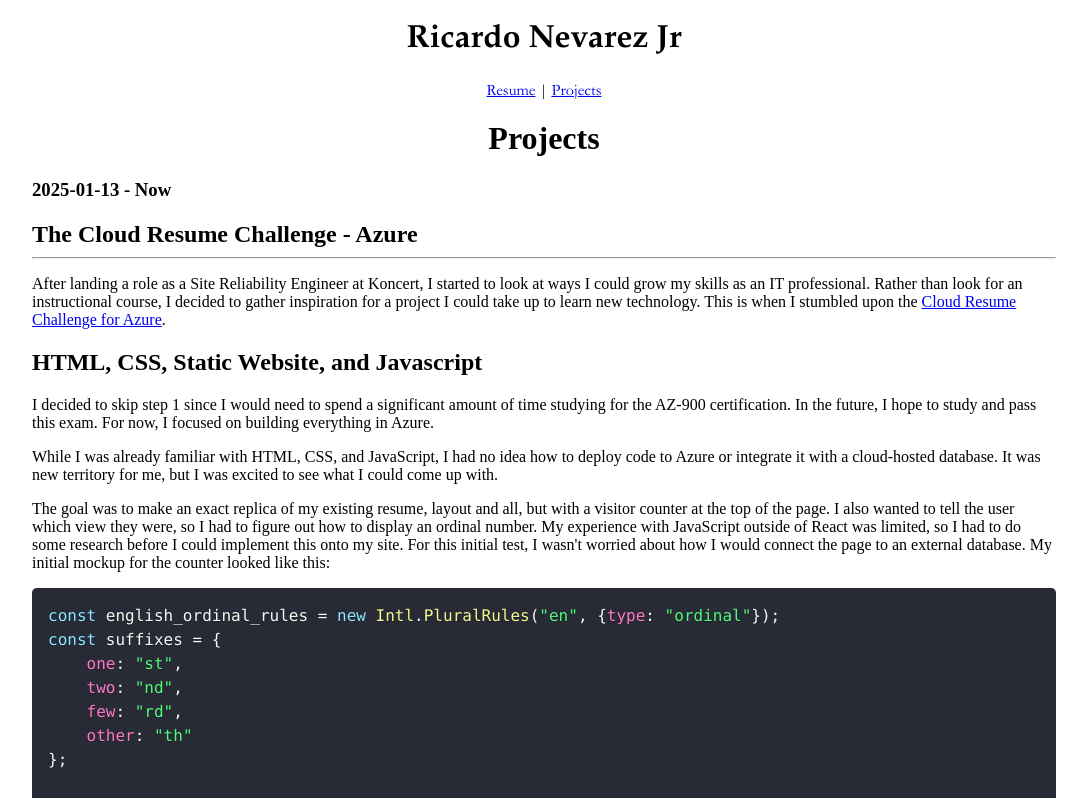
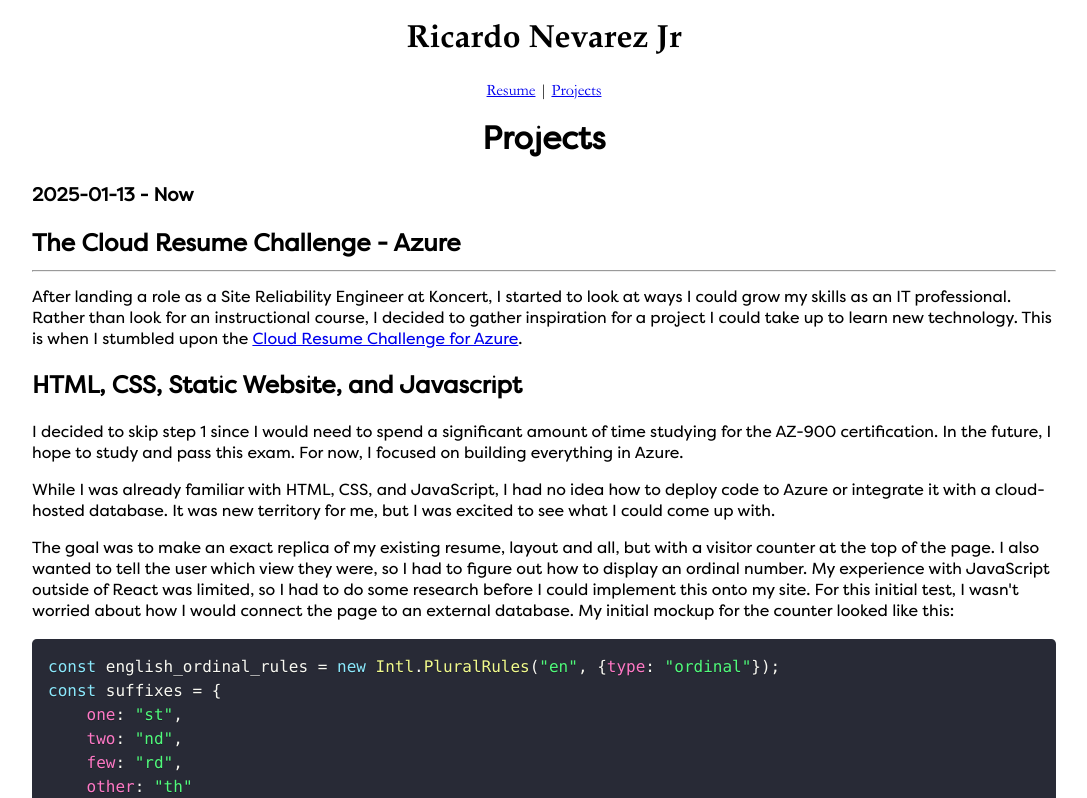
Before and after one commit to rnevarez-cloud/resume-nevarez-cloud, a React (Create React App) app: page /Projects in a window 1280 px wide. Shown: the top 798 px of the page, without its empty margins (96-1183 px from the left). Built offline with nearby package versions, Linux system fonts and the light colour scheme; no server answers.

Commit message:
Updated font

```diff
--- a/src/index.css
+++ b/src/index.css
@@ -42,6 +42,6 @@ hr {
 }
 
 .blog {
-    font-family: 'FilsonProBlack';
+    font-family: 'FilsonProRegular';
     font-size: 1em;
 }
```
